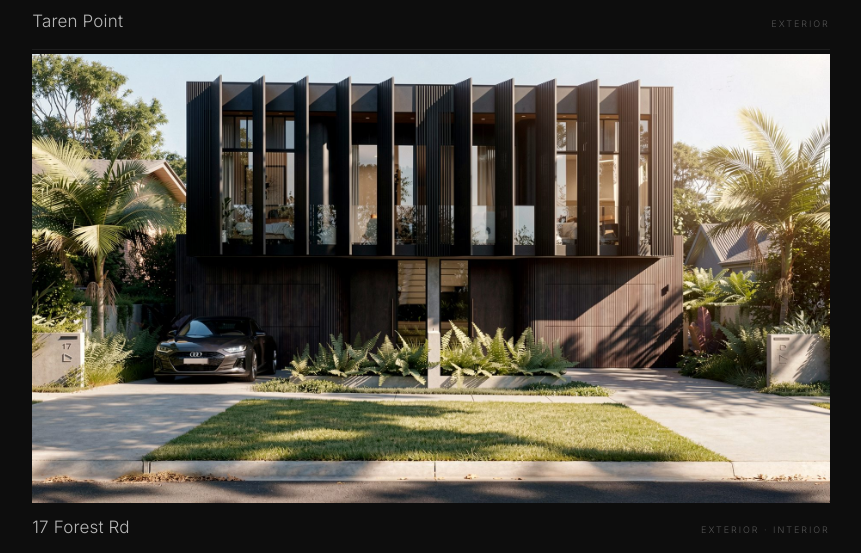
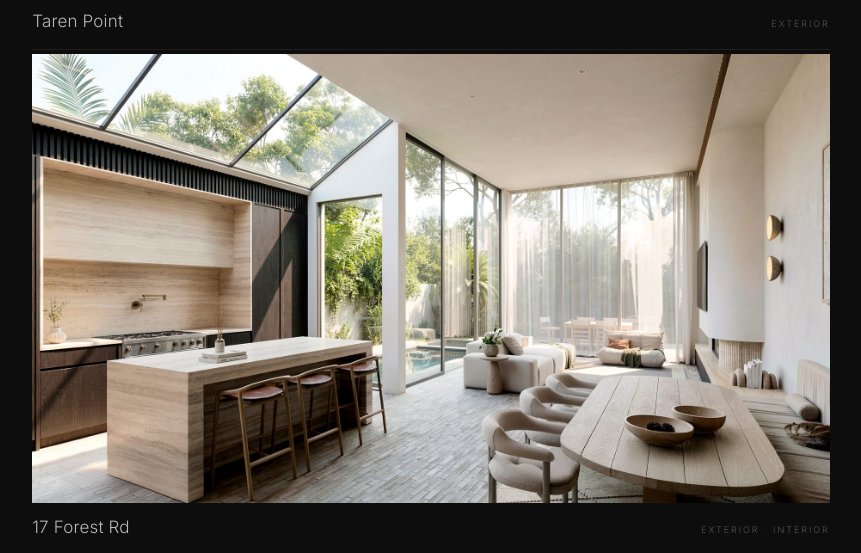
Before and after one commit to IZZAPIZZLE/dixipix, a website: page work.html in a window 1280 px wide. Shown: the part 1037-1590 px from the top of the page, without its empty margins (209-1070 px from the left). Drawn offline with Linux system fonts and the light colour scheme.

Commit message:
Yowie Bay work card: swap to interior image

```diff
--- a/work.html
+++ b/work.html
@@ -486,7 +486,7 @@
     const projects = [
       { name: '29 North West Arm Rd', type: 'Exterior',            id: 'gymea',              hero: 'images/gymea/02.jpg' },
       { name: 'Taren Point',         type: 'Exterior',            id: 'taren-point',        hero: 'images/taren-point/01.jpg' },
-      { name: '17 Forest Rd',        type: 'Exterior · Interior', id: 'yowie-bay',          hero: 'images/yowie-bay/01.jpg' },
+      { name: '17 Forest Rd',        type: 'Exterior · Interior', id: 'yowie-bay',          hero: 'images/yowie-bay/02.jpg' },
       { name: 'The Church',          type: 'Exterior',            id: 'the-church',         hero: 'images/the-church/01.jpg' },
       { name: 'Beacons',             type: 'Exterior · Interior', id: 'beacons',            hero: 'images/beacons/01.jpg' },
       { name: 'Sansouci',            type: 'Exterior',            id: 'sansouci',           hero: 'images/sansouci/01.jpg' },
```
